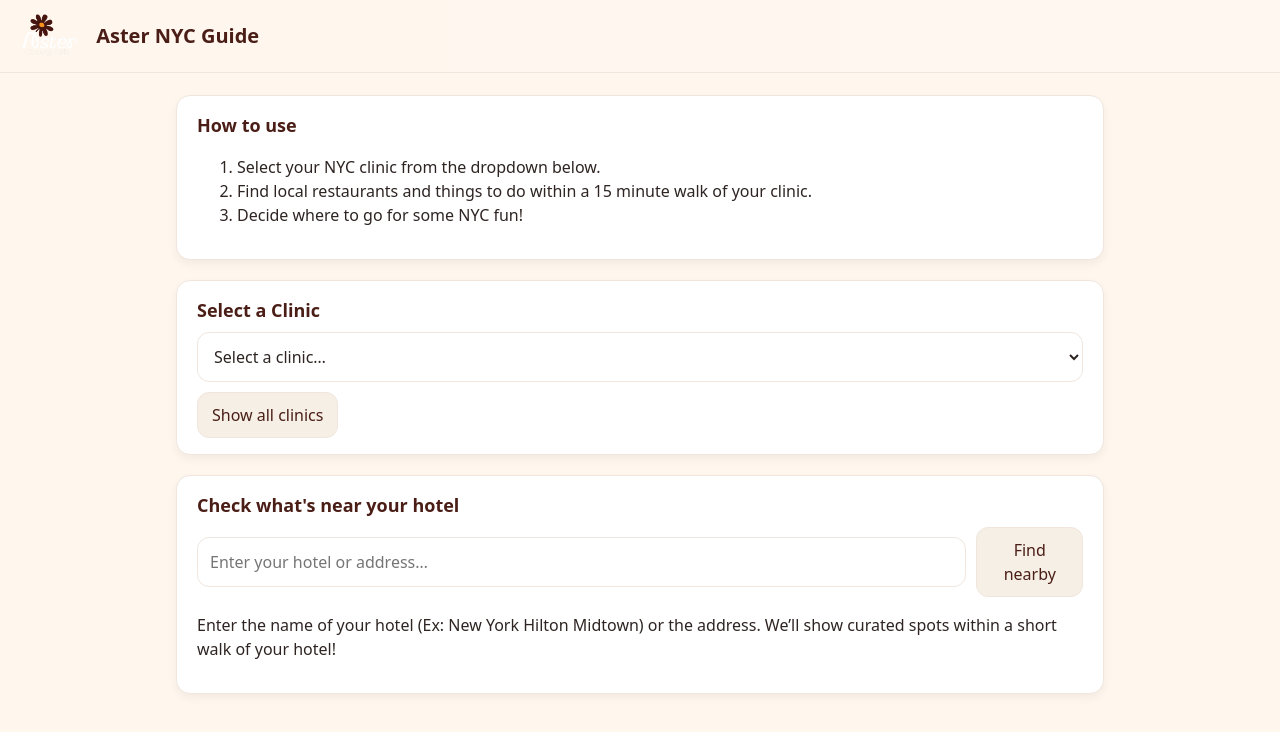
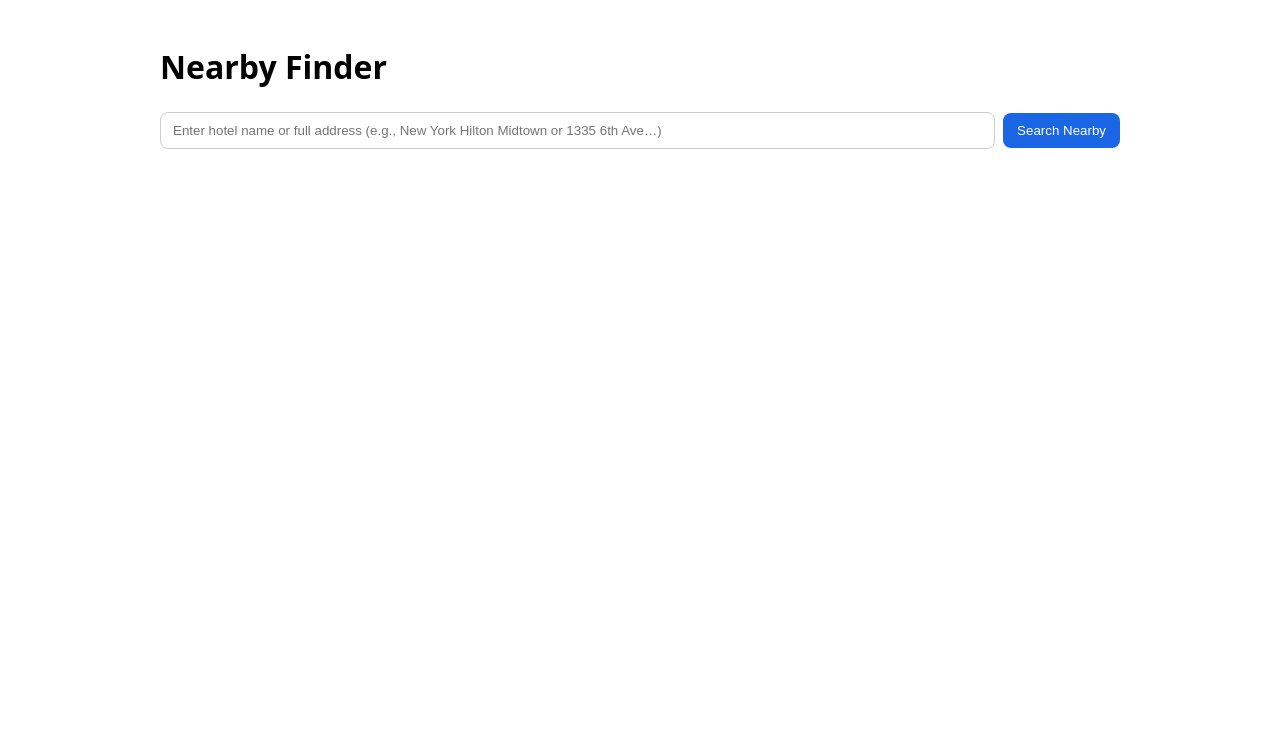
Before and after one commit to Aster-Fertility/aster-nyc-guide, a plain HTML site: page index.html in a window 1280 px wide. Drawn offline with Linux system fonts and the light colour scheme.

Commit message:
Update index.html

```diff
--- a/index.html
+++ b/index.html
@@ -1,51 +1,33 @@
-
 <!doctype html>
 <html lang="en">
 <head>
-  <meta charset="utf-8">
-  <meta name="viewport" content="width=device-width,initial-scale=1">
-  <title>Aster NYC Guide</title>
-  <link rel="icon" href="assets/aster-logo.png">
-  <link rel="stylesheet" href="styles.css">
+  <meta charset="utf-8"/>
+  <meta name="viewport" content="width=device-width,initial-scale=1"/>
+  <title>NYC Fertility – Nearby Finder</title>
+  <style>
+    body{font-family:system-ui,-apple-system,Segoe UI,Roboto,Arial,sans-serif;margin:0;padding:24px;line-height:1.4}
+    .wrap{max-width:960px;margin:0 auto}
+    .row{display:flex;gap:8px;align-items:center;flex-wrap:wrap}
+    input[type="text"]{flex:1;min-width:260px;padding:10px 12px;border:1px solid #ccc;border-radius:8px}
+    button{padding:10px 14px;border:0;border-radius:8px;background:#1b66e5;color:#fff;cursor:pointer}
+    button:hover{opacity:.95}
+    #status{min-height:20px;color:#555;margin-top:8px}
+    #results{margin-top:16px;display:grid;grid-template-columns:repeat(auto-fill,minmax(260px,1fr));gap:12px}
+    .result{border:1px solid #eee;border-radius:12px;padding:12px}
+    .title{font-weight:600;margin-bottom:4px}
+    .meta{font-size:.9rem;color:#666}
+  </style>
 </head>
 <body>
-  <header class="header">
-    <img src="assets/aster-logo.png" alt="Aster Concierge Fertility" class="logo">
-    <h1>Aster NYC Guide</h1>
-  </header>
-
-  <main class="container">
-    <div id="howtoBox" class="card">
-      <h3 class="section-title">How to use</h3>
-      <ol>
-        <li>Select your NYC clinic from the dropdown below.</li>
-        <li>Find local restaurants and things to do within a 15 minute walk of your clinic.</li>
-        <li>Decide where to go for some NYC fun!</li>
-      </ol>
+  <div class="wrap">
+    <h1>Nearby Finder</h1>
+    <div class="row">
+      <input id="hotelInput" type="text" placeholder="Enter hotel name or full address (e.g., New York Hilton Midtown or 1335 6th Ave…)" />
+      <button id="hotelSearchBtn">Search Nearby</button>
     </div>
-
-    <div id="clinicBox" class="card">
-      <h3 class="section-title">Select a Clinic</h3>
-      <select id="clinicSelect" aria-label="Select your clinic">
-        <option value="">Select a clinic…</option>
-      </select>
-      <div class="helper-row">
-        <button id="showAllBtn" class="secondary">Show all clinics</button>
-      </div>
-    </div>
-
-    <div id="nearbyBox" class="card">
-      <h3 class="section-title">Check what's near your hotel</h3>
-      <div class="nearby-row">
-        <input id="userAddress" type="text" placeholder="Enter your hotel or address…" aria-label="Enter your hotel or address">
-        <button id="nearbyBtn" class="secondary">Find nearby</button>
-      </div>
-      <p class="muted" id="nearbyHint">Enter the name of your hotel (Ex: New York Hilton Midtown) or the address. We’ll show curated spots within a short walk of your hotel!</p>
-      <div id="nearbyResults" class="nearby-results"></div>
-    </div>
-
-    <section id="results"></section>
-  </main>
+    <div id="status"></div>
+    <div id="results"></div>
+  </div>
 
   <script src="script.js"></script>
 </body>
```
